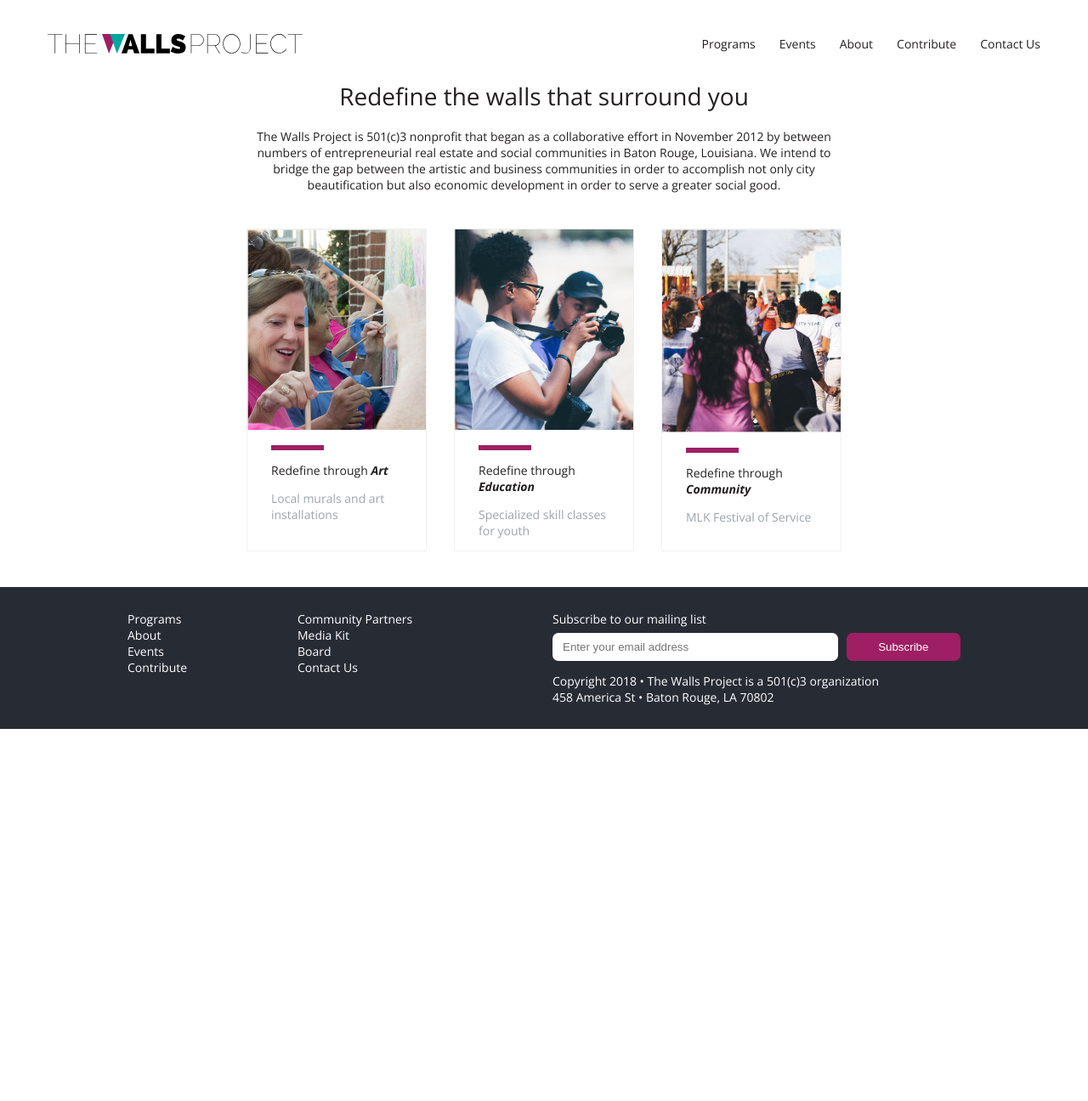
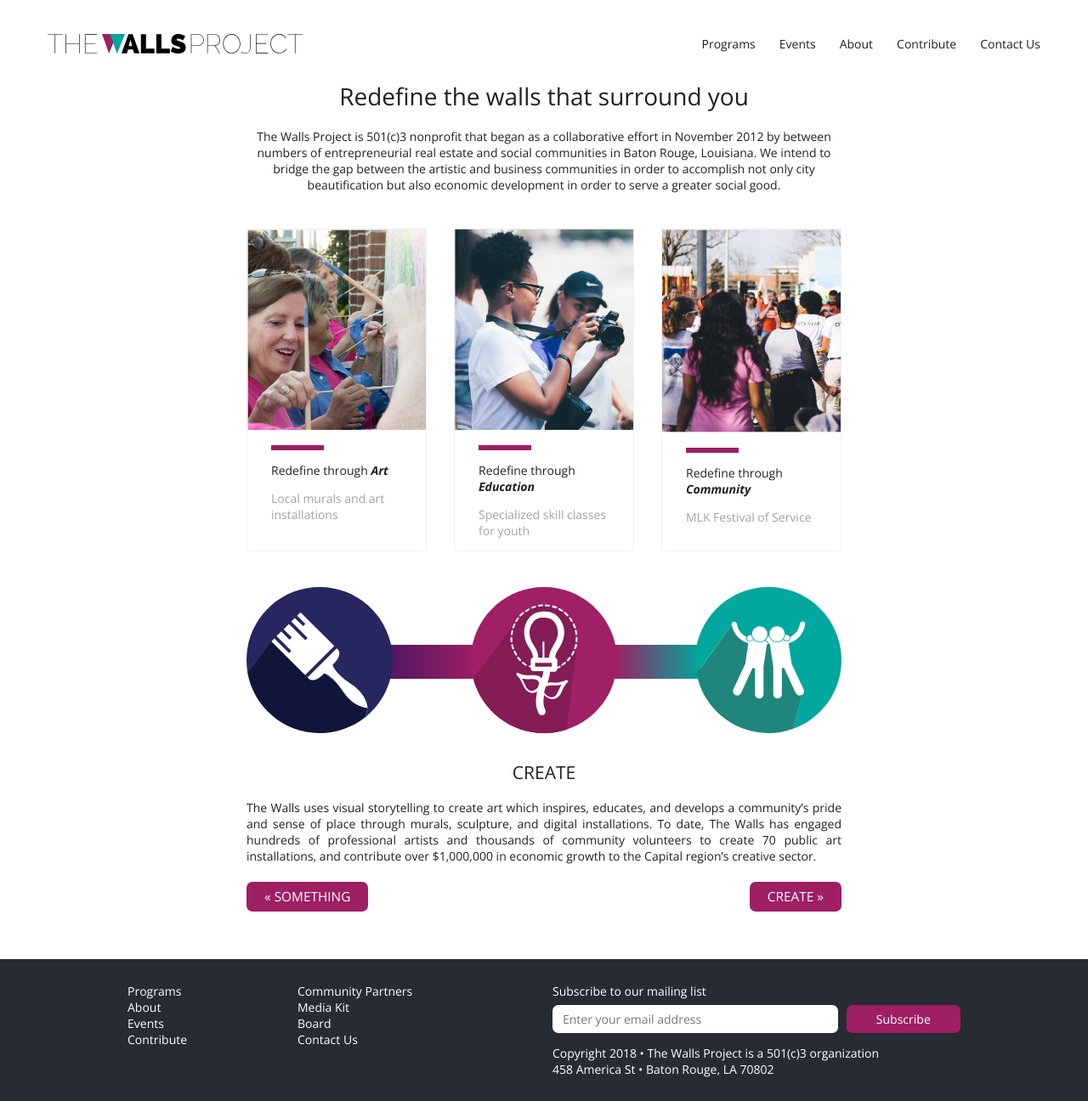
Before and after one commit to TheFuturesFund/walls-site, a Jekyll site: the page built from pages/home.html, in a window 1280 px wide. Shown: the whole page at 85% size. Built offline with Jekyll 4.4.1, drawn with Linux system fonts in a browser that asks for light colours; before the commit the page ends 900 px from its top, so only the background shows below that.

Commit message:
Add the method bubbles

```diff
--- /dev/null
+++ b/_includes/method_bubbles.html
@@ -0,0 +1,21 @@
+<div class='method-bubbles'>
+  <div class='method-bubble' id='method_bubble_create'>
+    <img src='/img/shared/create.svg'>
+  </div>
+  <div class='method-bubble-join method-bubble-join-left'></div>
+  <div class='method-bubble' id='method_bubble_cultivate'>
+    <img src='/img/shared/cultivate.svg'>
+  </div>
+  <div class='method-bubble-join method-bubble-join-right'></div>
+  <div class='method-bubble' id='method_bubble_reactivate'>
+    <img src='/img/shared/reactivate.svg'>
+  </div>
+</div>
+<div class='method-bubbles-info'>
+  <h2 id='method-bubbles-title'>Create</h2>
+  <p id='method-bubbles-text'>The Walls uses visual storytelling to create art which inspires, educates, and develops a community’s pride and sense of place through murals, sculpture, and digital installations. To date, The Walls has engaged hundreds of professional artists and thousands of community volunteers to create 70 public art installations, and contribute over $1,000,000 in economic growth to the Capital region’s creative sector.</p>
+</div>
+<div class='method-bubbles-buttons'>
+  <button class='method-bubbles-button-left'>&laquo; Something</button>
+  <button class='method-bubbles-button-right'/>Create &raquo;</button>
+</div>
--- /dev/null
+++ b/_sass/_hidden.scss
@@ -0,0 +1,3 @@
+.hidden {
+  display: none;
+}
--- a/_sass/_layout.scss
+++ b/_sass/_layout.scss
@@ -8,7 +8,7 @@
   width: 50rem;
 }
 
-@media (max-width: 1000px) {
+@media (max-width: 800px) {
   .content {
     margin: 0 4rem;
     width: auto;
--- /dev/null
+++ b/_sass/_method_bubbles.scss
@@ -0,0 +1,61 @@
+@import 'colors';
+
+.method-bubbles {
+  align-items: center;
+  display: flex;
+  justify-content: space-between;
+
+  .method-bubble {
+    width: 25%;
+  }
+
+  .method-bubble-join {
+    height: 40px;
+    margin: 0 -.75%;
+    width: 15%;
+    z-index: -1;
+  }
+
+  .method-bubble-join-left {
+    background: linear-gradient(to right, $purple-color, $fuchsia-color);
+  }
+
+  .method-bubble-join-right {
+    background: linear-gradient(to right, $fuchsia-color, $teal-color);
+  }
+}
+
+@media (max-width: 620px) {
+  .method-bubble-join {
+    display: none;
+  }
+}
+
+.method-bubbles-info {
+  margin-top: 2rem;
+
+  h2 {
+    text-transform: uppercase;
+  }
+
+  p {
+    text-align: justify;
+  }
+}
+
+.method-bubbles-buttons {
+  display: flex;
+  justify-content: space-between;
+  margin: 1.5rem 0 4rem;
+
+  button {
+    background-color: $fuchsia-color;
+    border-radius: .5rem;
+    border-width: 0;
+    color: $white-color;
+    cursor: pointer;
+    font-size: 1.1rem;
+    padding: .5rem 1.5rem;
+    text-transform: uppercase;
+  }
+}
--- a/_sass/_typography.scss
+++ b/_sass/_typography.scss
@@ -1,6 +1,8 @@
 @import 'colors';
 
-html {
+html,
+button,
+input {
   color: $black-color;
   font-family: 'Open Sans', sans-serif;
   font-size: 14px;
--- a/pages/home.html
+++ b/pages/home.html
@@ -14,3 +14,4 @@
 </p>
 
 {% include program_buckets.html %}
+{% include method_bubbles.html %}
--- a/styles.scss
+++ b/styles.scss
@@ -3,7 +3,9 @@
 ---
 
 @import 'footer';
+@import 'hidden';
+@import 'layout';
+@import 'method_bubbles';
+@import 'navbar';
 @import 'program_buckets';
-@import 'layout';
-@import 'navbar';
 @import 'typography';
```
Also changed, not shown: img/shared/create.svg.
